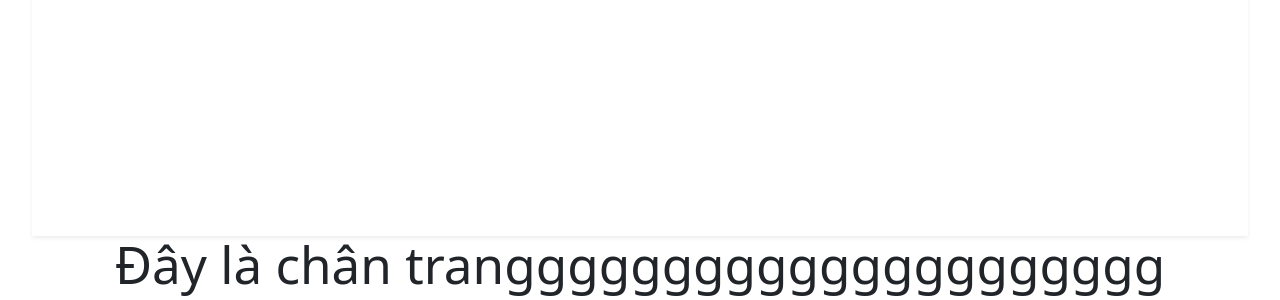
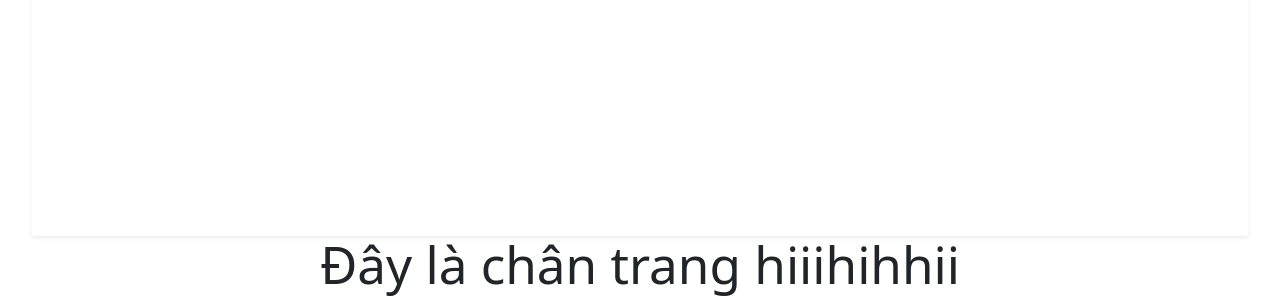
Before and after one commit to vinhnhnpd10317/Furniture-store, a React (Vite) app in the folder frontend/: page / in a window 1280 px wide. Shown: the part 5196-5496 px from the top of the page. Built offline with nearby package versions, Linux system fonts and the light colour scheme; the HTML template or start-up script is replaced by a standard one.

Commit message:
đã sửa footer

```diff
--- a/frontend/src/Component/Footer.tsx
+++ b/frontend/src/Component/Footer.tsx
@@ -1,7 +1,7 @@
 export default function Footer(){
     return(
         <>
-            <h1>Đây là chân tranggggggggggggggggggggg</h1>
+            <h1>Đây là chân trang hiiihihhii</h1>
         </>
     )
 }
```
